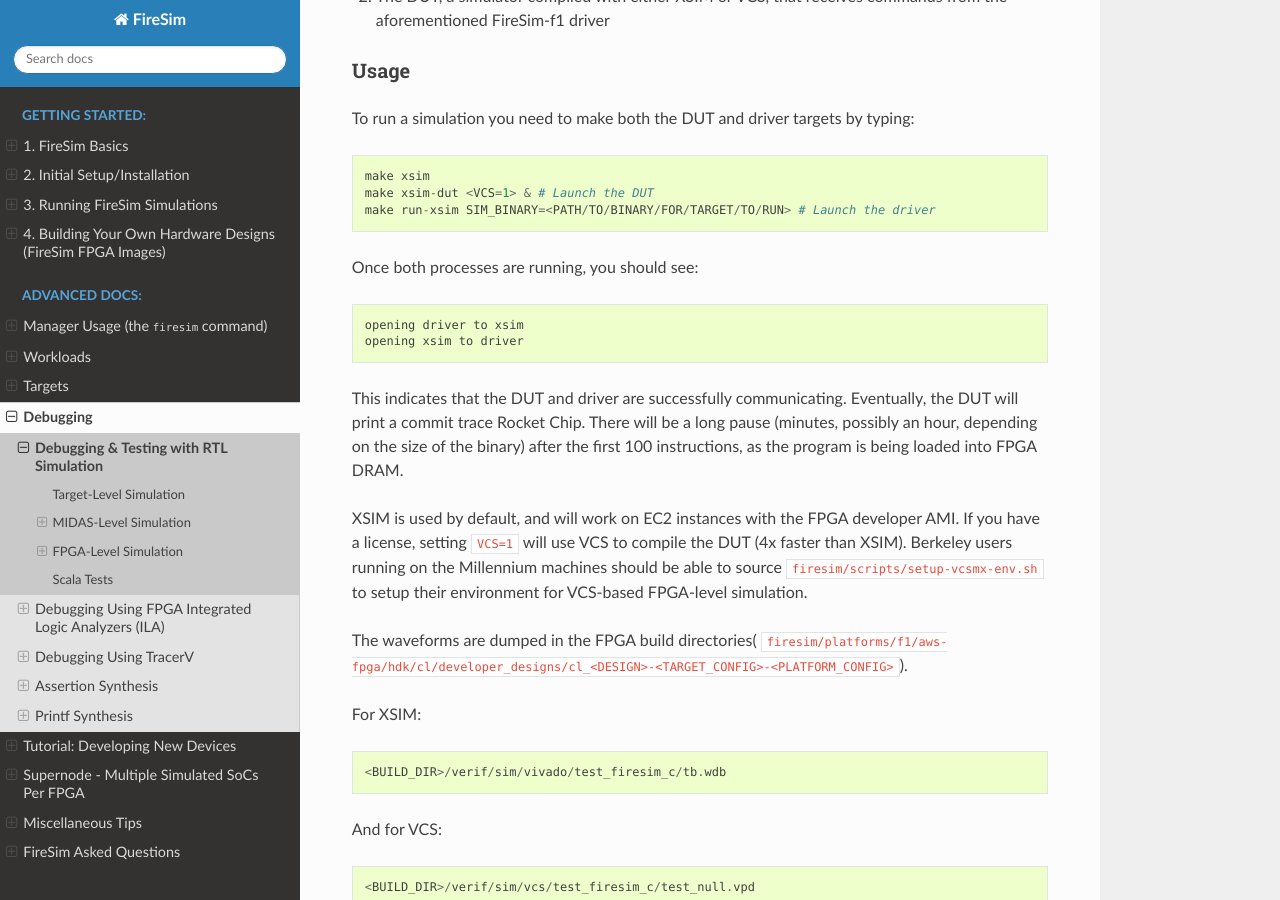
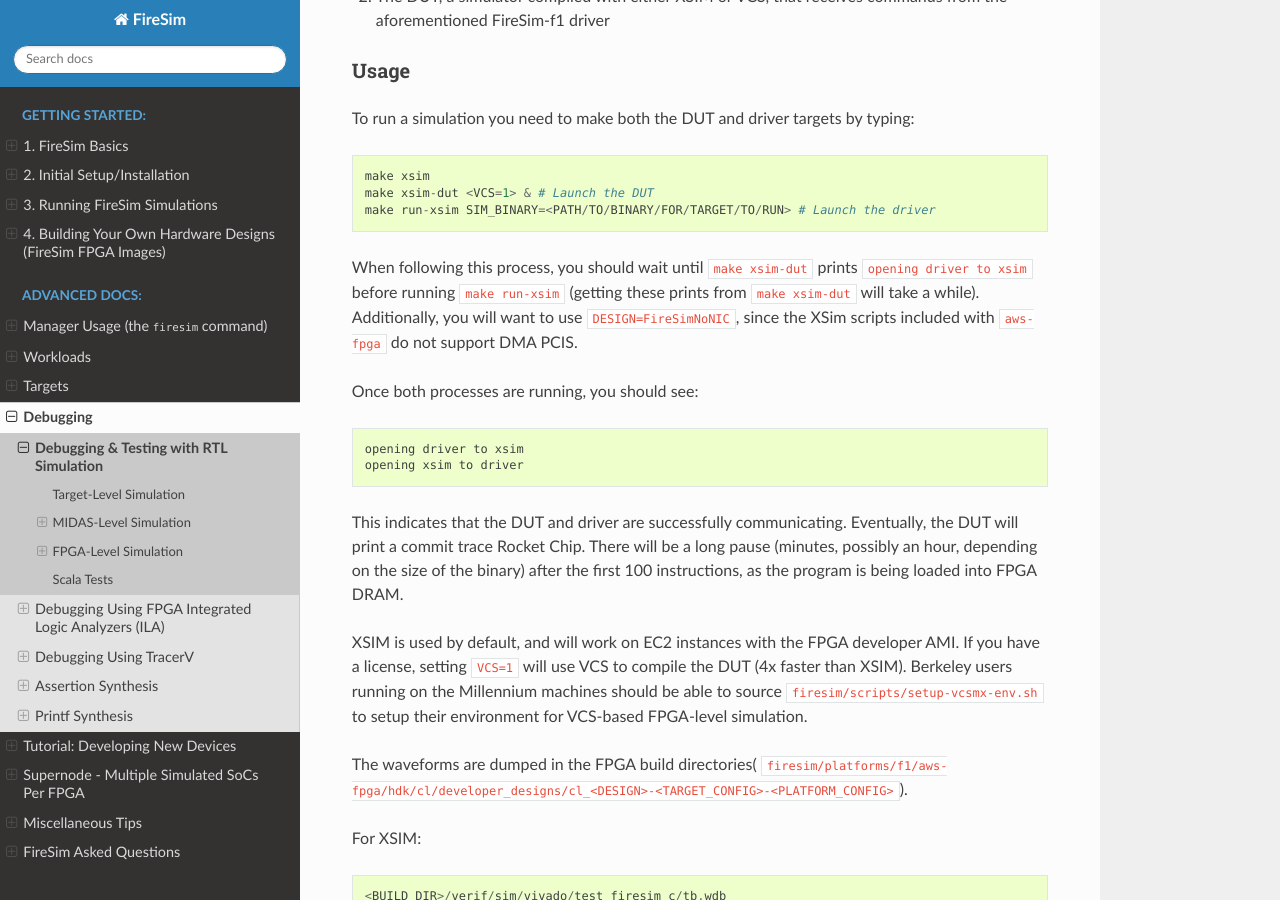
Before and after one commit to firesim/firesim, a Sphinx documentation site: the page built from docs/Advanced-Usage/Debugging/RTL-Simulation.rst, in a window 1280 px wide and 900 px high, scrolled down 2704 px. Built offline with Sphinx 7.4.7 and the Read the Docs theme 2.0.0, drawn with Linux system fonts in a browser that asks for light colours.

Commit message:
update XSim docs

```diff
--- a/docs/Advanced-Usage/Debugging/RTL-Simulation.rst
+++ b/docs/Advanced-Usage/Debugging/RTL-Simulation.rst
@@ -155,6 +155,12 @@
     make run-xsim SIM_BINARY=<PATH/TO/BINARY/FOR/TARGET/TO/RUN> # Launch the driver
 
 
+When following this process, you should wait until ``make xsim-dut`` prints
+``opening driver to xsim`` before running ``make run-xsim`` (getting these prints from
+``make xsim-dut`` will take a while). Additionally, you will want to use
+``DESIGN=FireSimNoNIC``, since the XSim scripts included with ``aws-fpga`` do
+not support DMA PCIS.
+
 Once both processes are running, you should see:
 
 ::
```
